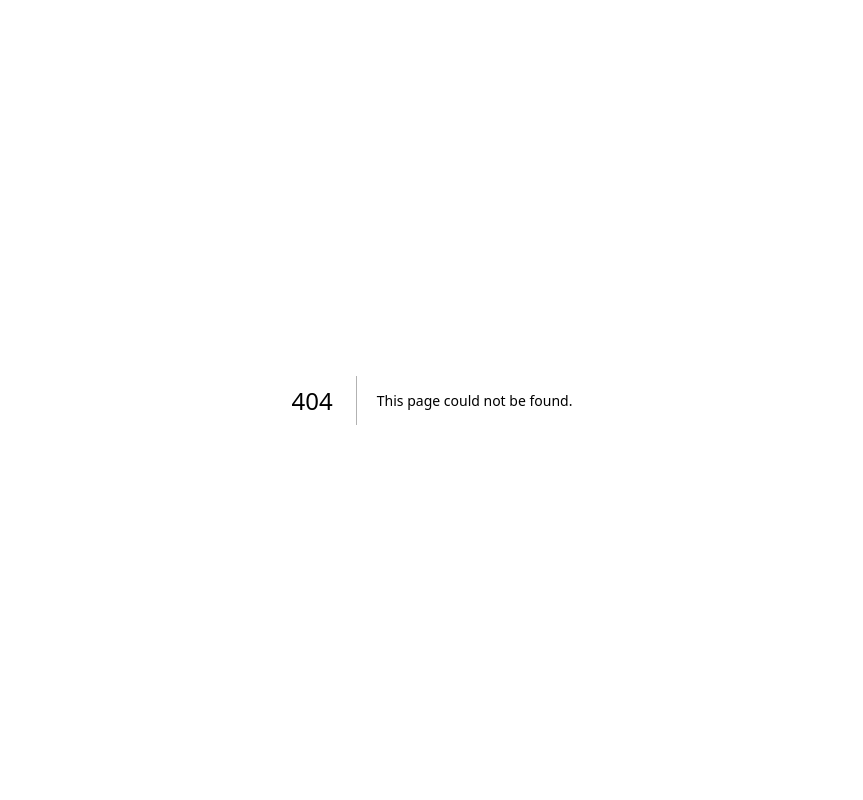
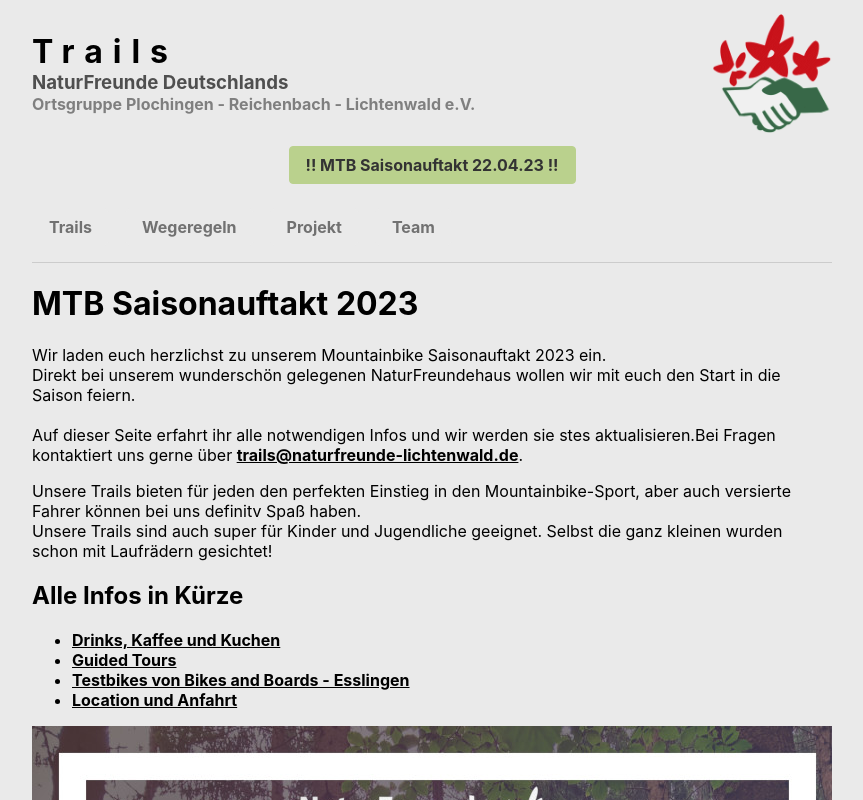
Before and after one commit to seveves/nfliwa-trails, a Next.js app: page /events in a window 1280 px wide. Before the commit this address had no page. Shown: the top 800 px of the page, without its empty margins (208-1071 px from the left). Built offline with nearby package versions, Linux system fonts and the light colour scheme.

Commit message:
adding mtb event page

```diff
--- a/components/Navigation.js
+++ b/components/Navigation.js
@@ -14,6 +14,9 @@ export default function Navigation() {
           <h3>Ortsgruppe Plochingen - Reichenbach - Lichtenwald e.V.</h3>
         </div>
         <img src="/naturfreunde_logo.gif" alt="NaturFreunde Logo" />
+      </div>
+      <div className={router.pathname === '/events' ? styles.activeEventLink : styles.eventLink}>
+        <Link href="/events" alt="events">!! MTB Saisonauftakt 22.04.23 !!</Link>
       </div>
       <nav className={styles.navbar}>
         <ul>
--- /dev/null
+++ b/pages/events/index.js
@@ -0,0 +1,129 @@
+import Head from 'next/head';
+import Navigation from '../../components/Navigation';
+
+export default function Events() {
+  return (
+    <div className="container">
+      <Head>
+        <title>NaturFreunde Lichtenwald - MTB Saisonauftak 2023</title>
+        <link rel="icon" href="/favicon.ico" />
+      </Head>
+      <main className="main">
+        <Navigation />
+        <div>
+          <h1>MTB Saisonauftakt 2023</h1>
+          <p>
+            Wir laden euch herzlichst zu unserem Mountainbike Saisonauftakt 2023
+            ein.<br/>
+            Direkt bei unserem wunderschön gelegenen NaturFreundehaus wollen wir mit euch den Start in die Saison feiern.<br/><br/>
+            Auf dieser Seite erfahrt ihr alle notwendigen Infos und wir werden sie stes aktualisieren.<b/>
+            Bei Fragen kontaktiert uns gerne über <a className="actionLink" href="mailto:trails@naturfreunde-lichtenwald.de">trails@naturfreunde-lichtenwald.de</a>.
+          </p>
+          <p>
+
+          </p>
+          <p>
+            Unsere Trails bieten für jeden den perfekten Einstieg in den
+            Mountainbike-Sport, aber auch versierte Fahrer können bei uns
+            definitv Spaß haben.<br/>
+            Unsere Trails sind auch super für Kinder und Jugendliche geeignet. Selbst die ganz kleinen wurden schon mit Laufrädern gesichtet!
+          </p>
+
+          <h2>Alle Infos in Kürze</h2>
+          <ul>
+            <li>
+              <a className="actionLink" href="#kaffee">
+                Drinks, Kaffee und Kuchen
+              </a>
+            </li>
+            <li>
+              <a className="actionLink" href="#tours">
+                Guided Tours
+              </a>
+            </li>
+            <li>
+              <a className="actionLink" href="#testbikes">
+                Testbikes von Bikes and Boards - Esslingen
+              </a>
+            </li>
+            <li>
+              <a className="actionLink" href="#anfahrt">
+                Location und Anfahrt
+              </a>
+            </li>
+          </ul>
+
+          <div>
+            <img src="/saisonauftakt.jpg" alt="MTB Saisonauftakt 2023 Flyer" />
+          </div>
+          <div>
+            <h3>
+              <a id="kaffee" href="#kaffee">
+                Drinks, Kaffee und Kuchen
+              </a>
+            </h3>
+            <p>
+              Wir bieten gekühlte Getränke, Kaffee und Kuchen.<b/>
+              Wer darüberhinaus großen Hunger verspürt, dem können wir nur wärmstens eine Einkehr bei unserem Pächter Haug's Schurwaldbesen empfehlen.
+            </p>
+
+            <h3>
+              <a id="tours" href="#tours">
+                Guided Tours
+              </a>
+            </h3>
+            <p>
+              Jeweils um 11 Uhr und 14 Uhr laden wir euch zu unseren gemeinsamen Hausrunde ein.<br/>
+              Wir passen diese Ausfahrt gerne auf die Anzahl oder Könnensstufe der Teilnehmer an.<br/>
+              Ziel ist es einmal all unsere Trails zu fahren und dann noch den Ebertrail unserer Freunde des RVI Büchenbronn zu besuchen.<br/>
+              Wir rechnen mit ca. 500hm und 30km.
+            </p>
+
+            <h3>
+              <a id="testbikes" href="#testbikes">
+                Testbikes
+              </a>
+            </h3>
+            <p>
+              Als Highlight stellt unser Partner{' '}
+              <a href="https://www.bikesnboards.de/info/esslingen" className="actionLink">Bikes and Boards - Esslingen</a> Testbikes
+              verschiedener Marken zur Verfügung! Falls ihr Interesse habt,
+              vergesst euren Ausweis nicht und bringt einen Helm mit.
+            </p>
+
+            <h3>
+              <a id="anfahrt" href="#anfahrt">
+                Location & Anfahrt
+              </a>
+            </h3>
+            <p>
+              Es gibt Parkplätze rund um unser Haus, aber natürlich empfehlen
+              wir die Anfahrt mit dem Bike.<br/>
+              Der nächste Bahnhof ist in Reichenbach und von dort braucht man ca. 20 Minuten mit dem Rad zu uns.
+            </p>
+            <iframe
+              src="https://www.google.com/maps/embed?pb=!1m18!1m12!1m3!1d1564.8880375864974!2d9.479428531227304!3d48.72807910553409!2m3!1f0!2f0!3f0!3m2!1i1024!2i768!4f13.1!3m3!1m2!1s0x4799bc0148ffd093%3A0x1bfc609f5d4b0dd0!2sNaturFreunde%20Lichtenwald%20(Schurwaldhaus)!5e0!3m2!1sde!2sde!4v1678475724857!5m2!1sde!2sde"
+              width="600"
+              height="450"
+              style={{ border: 0 }}
+              allowfullscreen=""
+              loading="lazy"
+              referrerpolicy="no-referrer-when-downgrade"
+            ></iframe>
+          </div>
+        </div>
+      </main>
+      <footer>
+        <div className="impressum">
+          <a
+            href="https://www.naturfreunde-lichtenwald.de/impressum"
+            alt="Impressum"
+            target="_blank"
+          >
+            Impressum
+          </a>
+        </div>
+      </footer>
+    </div>
+  );
+}
--- a/styles/Navigation.module.css
+++ b/styles/Navigation.module.css
@@ -74,3 +74,34 @@
   opacity: 1;
   background-color: var(--green);
 }
+
+.eventLink, .activeEventLink {
+  display: flex;
+  padding-bottom: 24px;
+}
+
+.eventLink a, .activeEventLink a {
+  display: inline-block;
+  margin: auto;
+  padding-left: 1rem;
+  padding-right: 1rem;
+  padding-top: 0.5rem;
+  padding-bottom: 0.5rem;
+  color: var(--black);
+  border: 1px solid var(--green);
+  border-radius: 4px;
+  font-weight: bold;
+}
+
+.eventLink a:hover, .activeEventLink a:hover {
+  background-color: var(--green);
+}
+
+
+.activeEventLink a {
+  background-color: var(--green);
+}
+
+.grid {
+  display: flex;
+}
--- a/styles/globals.css
+++ b/styles/globals.css
@@ -139,3 +139,12 @@ a.card:active {
     max-width: 100%;
   }
 }
+
+.actionLink {
+  text-decoration: underline;
+  font-weight: bold;
+}
+
+.actionLink:hover {
+  opacity: 0.7;
+}
```
Also changed, not shown: public/saisonauftakt.jpg (added), 1 other file (tests, documents, lock files or other folders).
